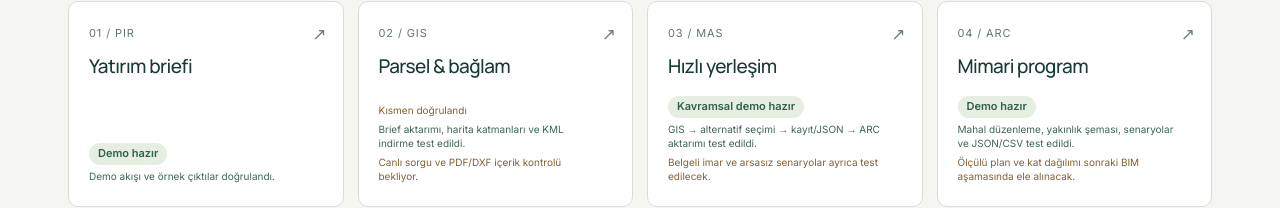
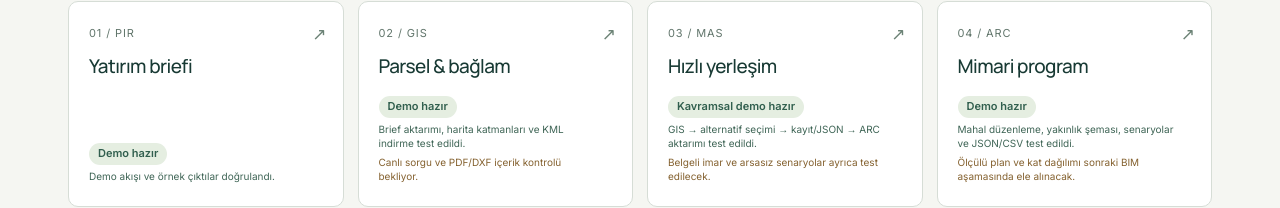
Before and after one commit to BuseIbsiroglu0637/arkemx-core-v1, a Next.js app: page /dijital-proje-merkezi in a window 1280 px wide. Shown: the part 532-740 px from the top of the page. Built offline with nearby package versions, Linux system fonts and the light colour scheme.

Commit message:
Mark GIS demo ready at user request

```diff
--- a/app/components/DemoWorkspace.tsx
+++ b/app/components/DemoWorkspace.tsx
@@ -8,7 +8,7 @@ import { PROJECT_MODULES } from "../lib/project-graph";
 // Evidence: docs/DEMO_V177.md; readiness describes the tested demo scope.
 const defaultCheck = { verified: "Sayfa açılıyor.", pending: "İşlev ve çıktı testleri bekliyor." };
 const moduleChecks: Record<string, typeof defaultCheck & { ready?: boolean; label?: string }> = {
-  GIS: { label: "Kısmen doğrulandı", verified: "Brief aktarımı, harita katmanları ve KML indirme test edildi.", pending: "Canlı sorgu ve PDF/DXF içerik kontrolü bekliyor." },
+  GIS: { ready: true, label: "Demo hazır", verified: "Brief aktarımı, harita katmanları ve KML indirme test edildi.", pending: "Canlı sorgu ve PDF/DXF içerik kontrolü bekliyor." },
   MAS: { ready: true, label: "Kavramsal demo hazır", verified: "GIS → alternatif seçimi → kayıt/JSON → ARC aktarımı test edildi.", pending: "Belgeli imar ve arsasız senaryolar ayrıca test edilecek." },
   PIR: { verified: "Demo akışı ve örnek çıktılar doğrulandı.", pending: "", ready: true, label: "Demo hazır" },
   ARC: { ready: true, label: "Demo hazır", verified: "Mahal düzenleme, yakınlık şeması, senaryolar ve JSON/CSV test edildi.", pending: "Ölçülü plan ve kat dağılımı sonraki BIM aşamasında ele alınacak." },
```
Also changed, not shown: 1 other file (tests, documents, lock files or other folders).
